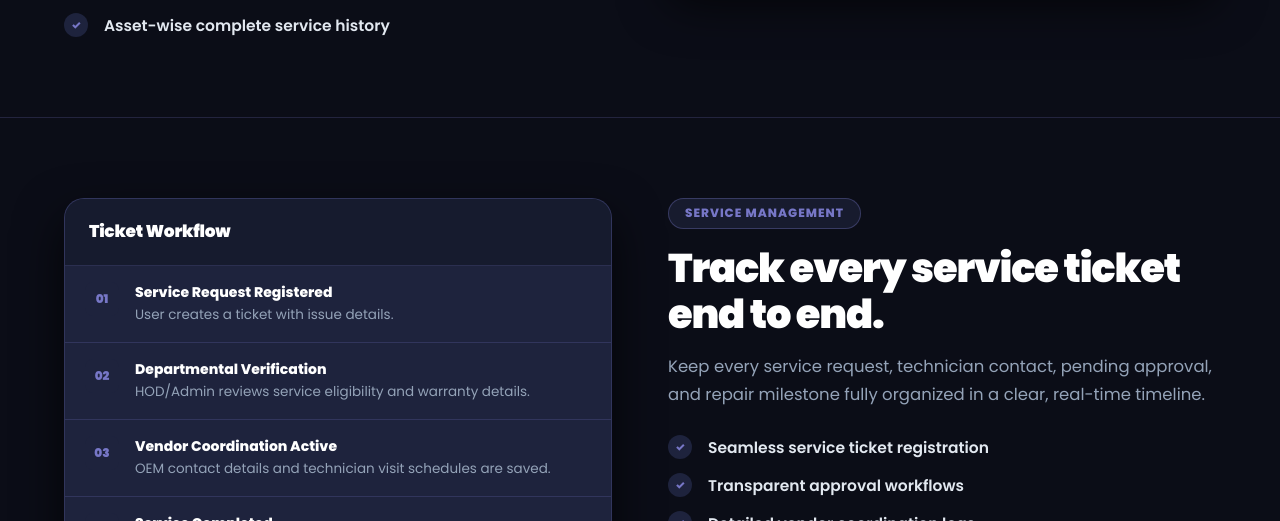
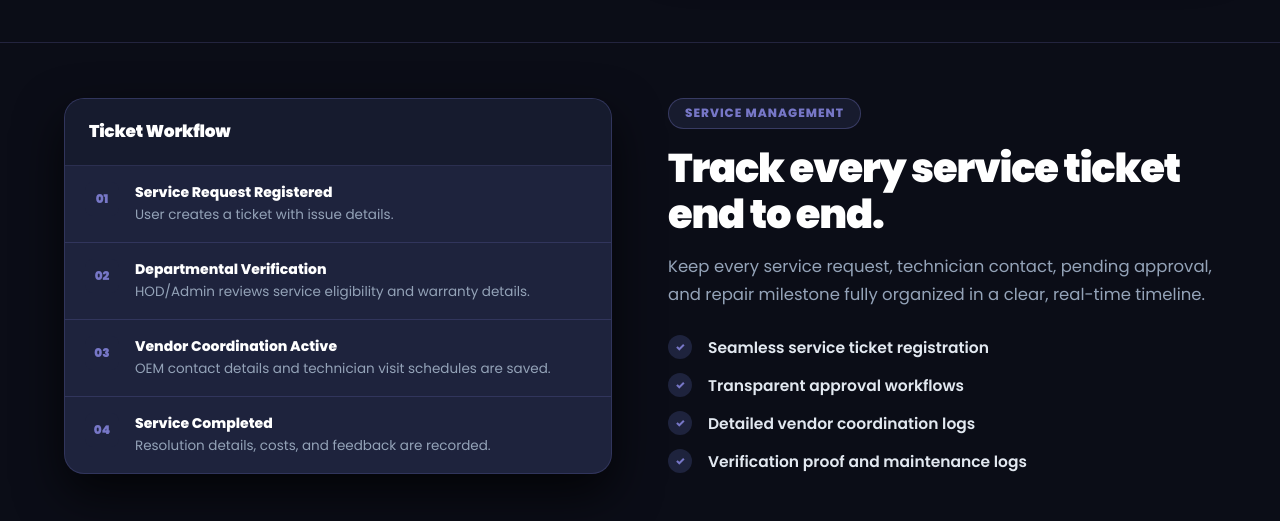
Before and after one commit to Prakhar2784/Asset-Care-Management, a React (Vite) app in the folder frontend/: page / in a window 1280 px wide. Shown: the part 1399-1920 px from the top of the page. Built offline with nearby package versions, Linux system fonts and the light colour scheme; no server answers.

Commit message:
style(home): adjust section padding from 80px to 55px

```diff
--- a/frontend/src/pages/public/Home.jsx
+++ b/frontend/src/pages/public/Home.jsx
@@ -472,7 +472,7 @@ const Home = () => {
       {/* ─── 1. HERO & METRICS SECTION ────────────────────────────────────────────── */}
       <section style={{
         paddingTop: "140px",
-        paddingBottom: "80px",
+        paddingBottom: "55px",
         borderBottom: "1px solid var(--border-light)"
       }}>
         <div className="midnight-container midnight-hero-grid" style={{ display: "grid", gridTemplateColumns: "1.05fr 0.95fr", gap: "56px", alignItems: "center" }}>
@@ -643,7 +643,7 @@ const Home = () => {
         </div>
       </section>
 
-      <section style={{ padding: "80px 0", backgroundColor: "#0B0D17", borderTop: "1px solid var(--border-light)" }}>
+      <section style={{ padding: "55px 0", backgroundColor: "#0B0D17", borderTop: "1px solid var(--border-light)" }}>
         <div className="midnight-container midnight-split-grid" style={{ display: "grid", gridTemplateColumns: "1fr 1fr", gap: "56px", alignItems: "center" }}>
           <motion.div initial="hidden" whileInView="visible" viewport={{ once: true, margin: "-40px" }} variants={fadeUp}>
             <span className="midnight-badge" style={{ backgroundColor: "#171B2E", color: "#7777C7", border: "1px solid rgba(119, 119, 199, 0.35)", marginBottom: "16px" }}>
@@ -693,7 +693,7 @@ const Home = () => {
       </section>
 
       {/* ─── 4. SECTION 2 — SERVICE MANAGEMENT ───────────────────────────────────── */}
-      <section style={{ padding: "80px 0", backgroundColor: "#0B0D17", borderTop: "1px solid var(--border-light)" }}>
+      <section style={{ padding: "55px 0", backgroundColor: "#0B0D17", borderTop: "1px solid var(--border-light)" }}>
         <div className="midnight-container midnight-split-grid" style={{ display: "grid", gridTemplateColumns: "1fr 1fr", gap: "56px", alignItems: "center" }}>
           <motion.div className="midnight-card" style={{ padding: 0, overflow: "hidden", borderRadius: "var(--radius-lg)" }} initial={{ opacity: 0, y: 20 }} whileInView={{ opacity: 1, y: 0 }} viewport={{ once: true }} transition={{ duration: 0.5 }}>
             <div style={{ padding: "20px 24px", borderBottom: "1px solid var(--border-light)", backgroundColor: "var(--bg-surface-subtle)" }}>
@@ -760,7 +760,7 @@ const Home = () => {
       </section>
 
       {/* ─── 5. FEATURES GRID (CORE MODULES) ─────────────────────────────────────── */}
-      <section style={{ padding: "80px 0", backgroundColor: "#0B0D17", borderTop: "1px solid var(--border-light)" }}>
+      <section style={{ padding: "55px 0", backgroundColor: "#0B0D17", borderTop: "1px solid var(--border-light)" }}>
         <div className="midnight-container">
           <div style={{ textAlign: "center", maxWidth: 740, margin: "0 auto 54px" }}>
             <span className="midnight-badge" style={{ backgroundColor: "#171B2E", color: "#7777C7", border: "1px solid rgba(119, 119, 199, 0.35)", marginBottom: "16px" }}>
```
